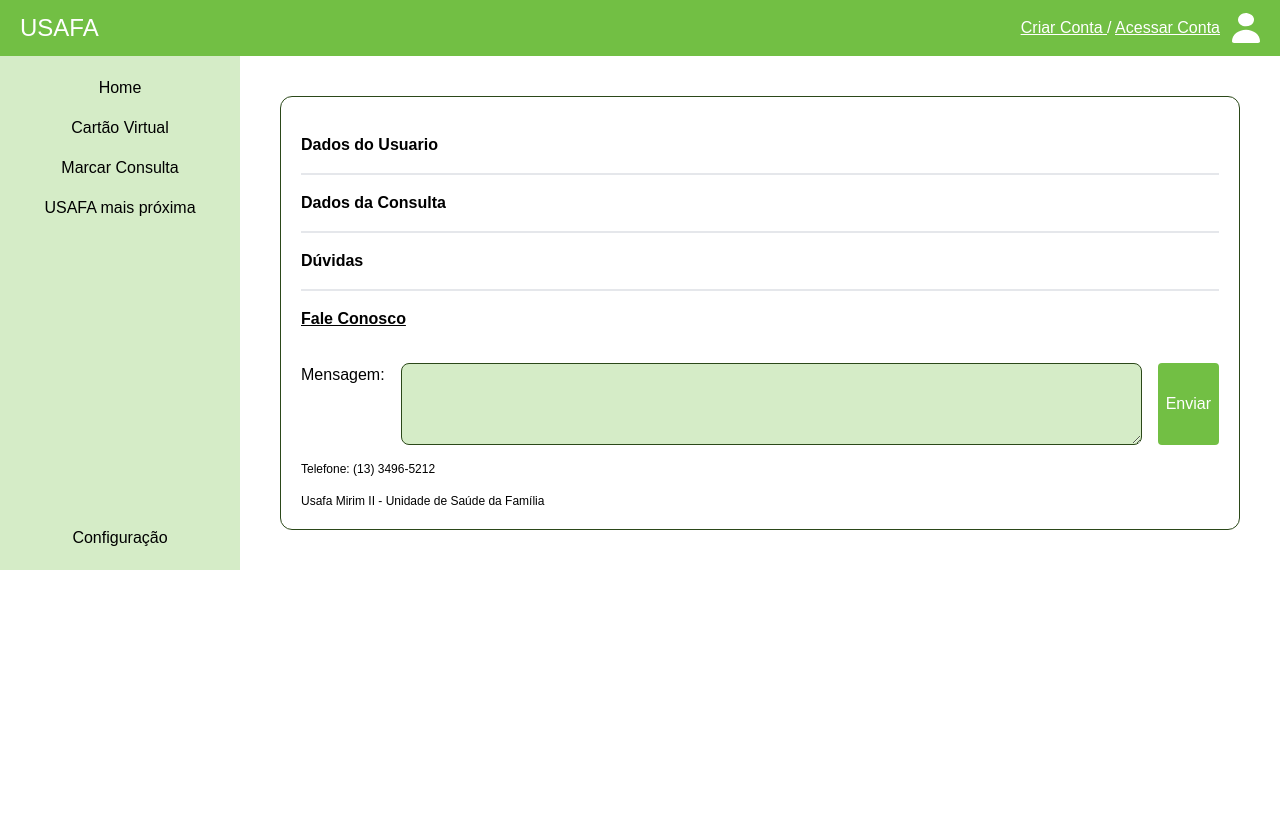
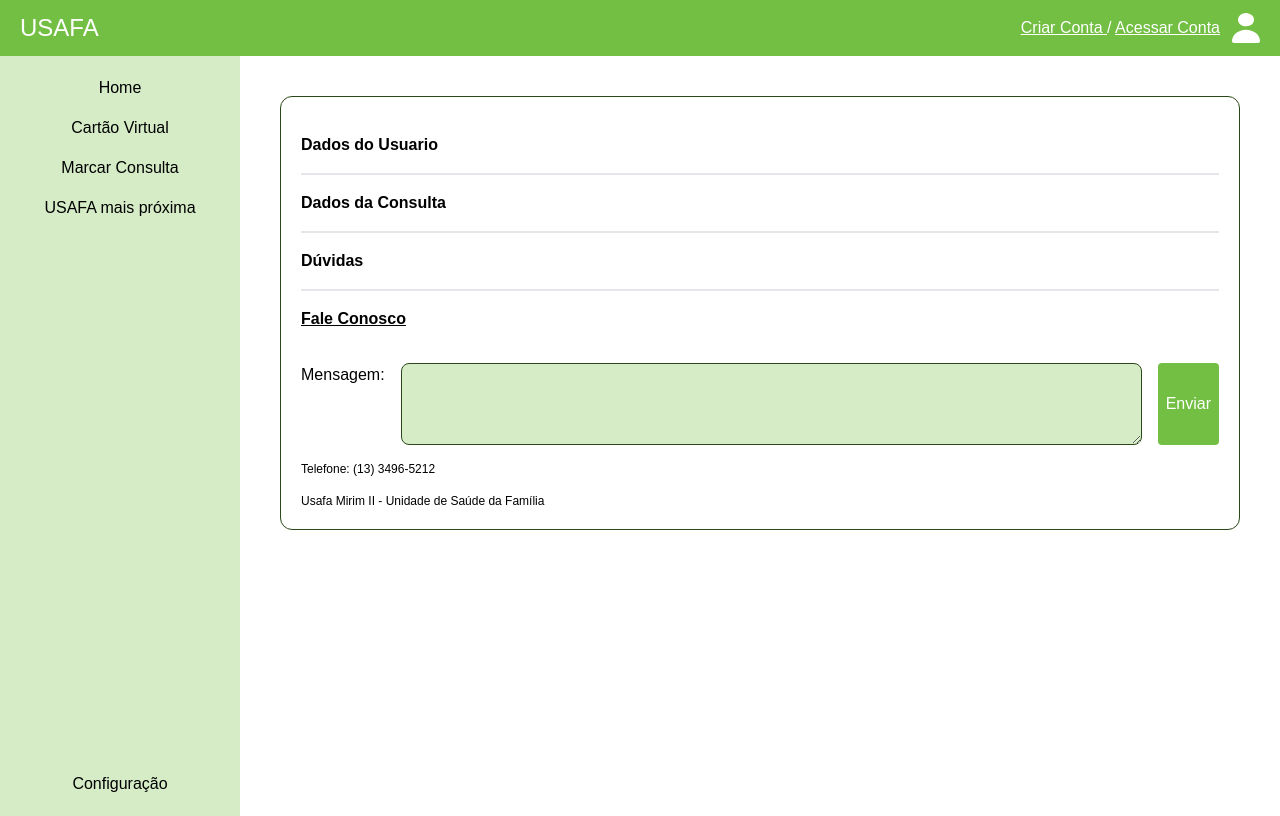
Before and after one commit to iagob2/USAFAs, a Django app: page /configuracoes/ in a window 1280 px wide. Before the commit the page ends 570 px from the top, so only its background shows below. Run offline with Django 5.2, Linux system fonts and the light colour scheme; some libraries are stand-ins or nearby versions; some web fonts are replaced.

Commit message:
fix: height full <temporary>

```diff
--- a/protoDigital/templates/Cartao_Virtual/index.html
+++ b/protoDigital/templates/Cartao_Virtual/index.html
@@ -9,7 +9,7 @@
 
 {% block content %}
 
-<main class="flex min-w-full min-h-full">
+<main class="flex min-w-full min-h-[95vh]">
   <!-- Slider Bar -->
   {% include 'components/sliderBar.html'%}
 
--- a/protoDigital/templates/Configuracoes/index.html
+++ b/protoDigital/templates/Configuracoes/index.html
@@ -8,7 +8,7 @@
 
 {% block content %}
 
-<main class="flex min-w-full min-h-full">
+<main class="flex min-w-full min-h-[95vh]">
   <!-- Slider Bar -->
   {% include 'components/sliderBar.html'%}
 
--- a/protoDigital/templates/Endereco_das_USAFAs/index.html
+++ b/protoDigital/templates/Endereco_das_USAFAs/index.html
@@ -8,7 +8,7 @@
 
 {% block content %}
 
-<main class="flex min-w-full min-h-full">
+<main class="flex min-w-full min-h-[95vh]">
   <!-- Slider Bar -->
   {% include 'components/sliderBar.html'%}
 
--- a/protoDigital/templates/Perfil_do_Usuario/index.html
+++ b/protoDigital/templates/Perfil_do_Usuario/index.html
@@ -8,7 +8,7 @@
 
 {% block content %}
 
-<main class="flex min-w-full min-h-full">
+<main class="flex min-w-full min-h-[95vh]">
   <!-- Slider Bar -->
   {% include 'components/sliderBar.html'%}
 
--- a/protoDigital/templates/base.html
+++ b/protoDigital/templates/base.html
@@ -34,7 +34,7 @@
       };
     </script>
   </head>
-  <body>
+  <body class="min-h-screen">
     {% block header %}{% endblock %}
     {% block content %}{% endblock %}
     {% block footer %}{% endblock %}
--- a/protoDigital/templates/components/header.html
+++ b/protoDigital/templates/components/header.html
@@ -1,6 +1,6 @@
 {% load static %}  {# Carrega a tag 'static' do Django para utilizar arquivos estáticos, como imagens e CSS #}
 
-<header class="flex justify-between px-5 py-3 bg-primary">
+<header class="flex justify-between px-5 py-3 bg-primary min-h-[5vh]">
   <!-- Cabeçalho do site com classes de estilo do Tailwind CSS para alinhamento e cores -->
 
   <span class="text-white text-2xl">
```
